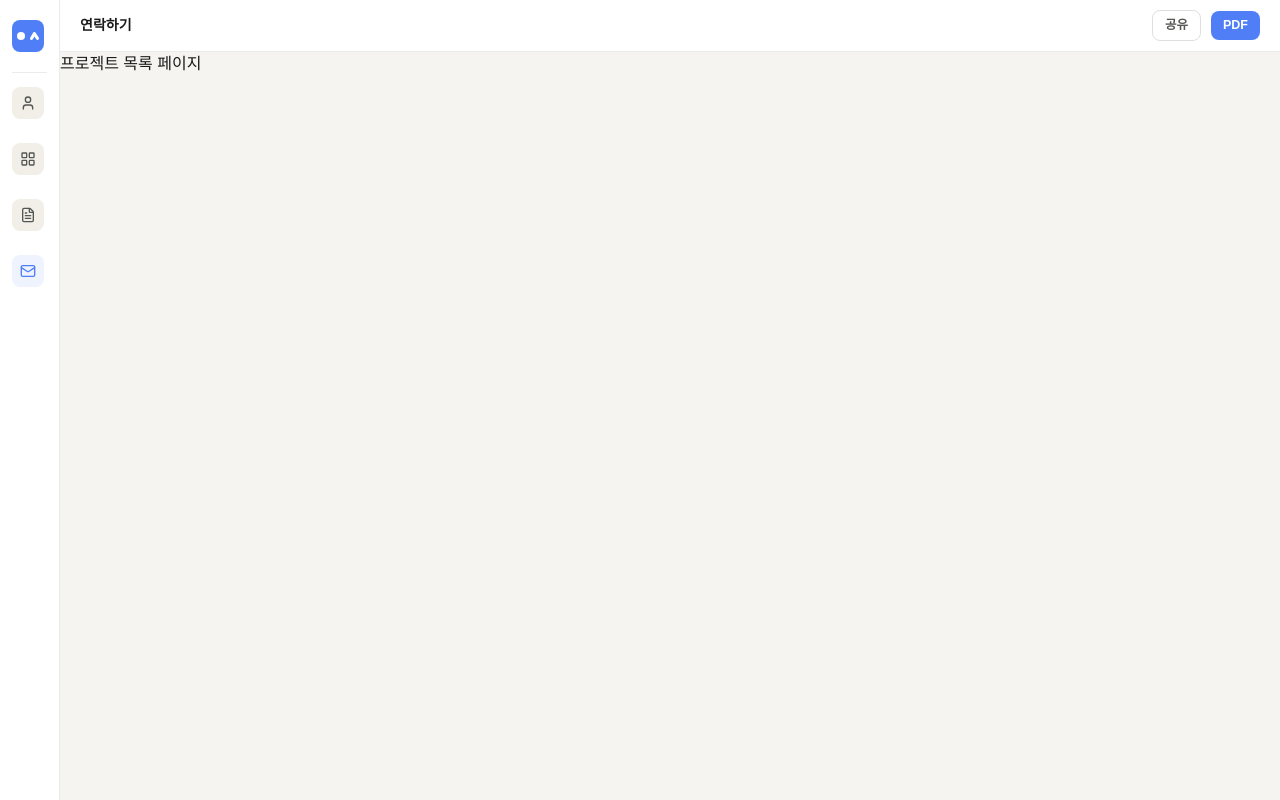
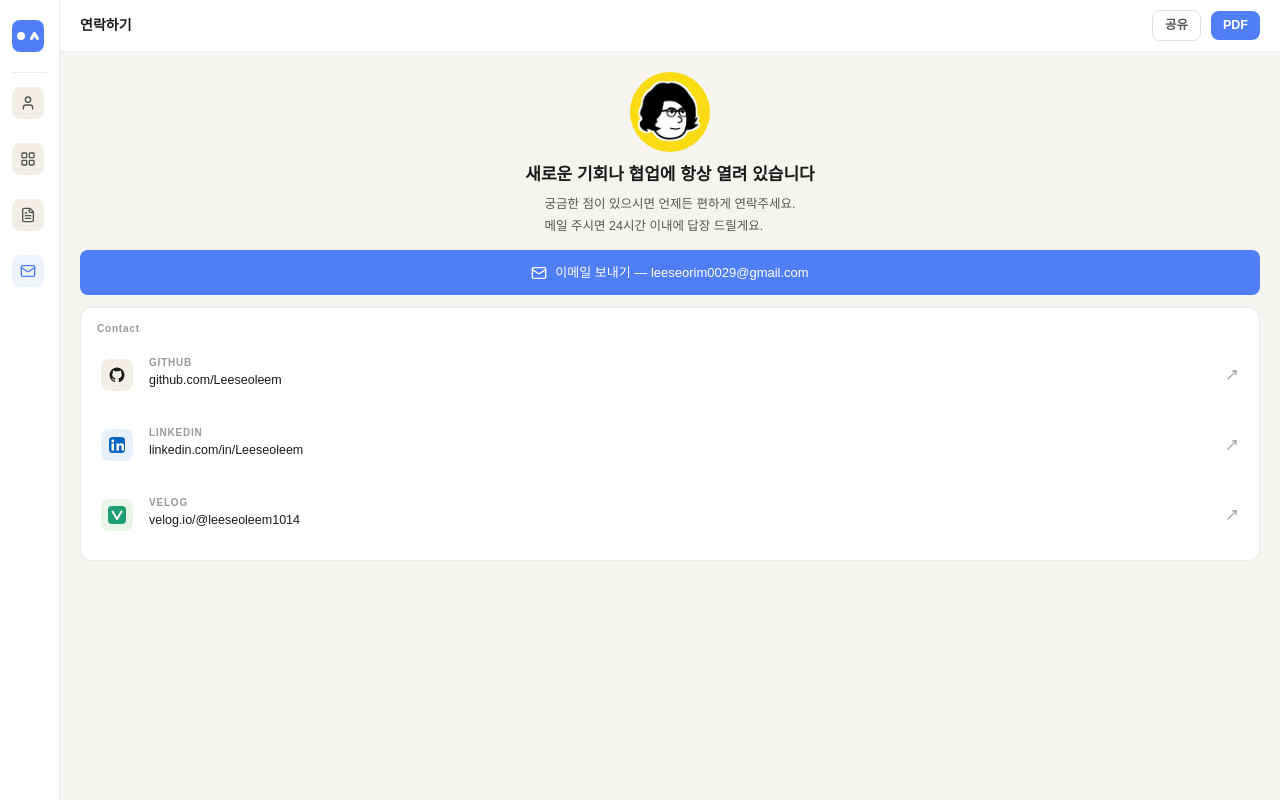
Before and after one commit to Leeseoleem/portfolio-leeseoleem, a React (Vite) app: page /contact in a window 1280 px wide. Built offline with nearby package versions, Linux system fonts and the light colour scheme; a web font is replaced by a local one.

Commit message:
feat: ContactPage 페이지 구현 완료

```diff
--- a/src/pages/ContactPage.tsx
+++ b/src/pages/ContactPage.tsx
@@ -1,3 +1,20 @@
+import { ContactHeroSection } from "@/components/contact/ContactHeroSection";
+import { EmailButton } from "@/components/contact/EmailButton";
+import { CardContainer } from "@/components/profiles/CardContainer";
+import { ContactLinkRow } from "@/components/contact/ContactLinkRow";
+
+import { CONTACT_LINKS } from "@/constants/contact";
+
 export default function ContactPage() {
-  return <div>프로젝트 목록 페이지</div>;
+  return (
+    <div className="flex flex-col p-5 gap-3">
+      <ContactHeroSection />
+      <EmailButton />
+      <CardContainer label="Contact">
+        {CONTACT_LINKS.map((link) => (
+          <ContactLinkRow key={link.id} link={link} />
+        ))}
+      </CardContainer>
+    </div>
+  );
 }
```
